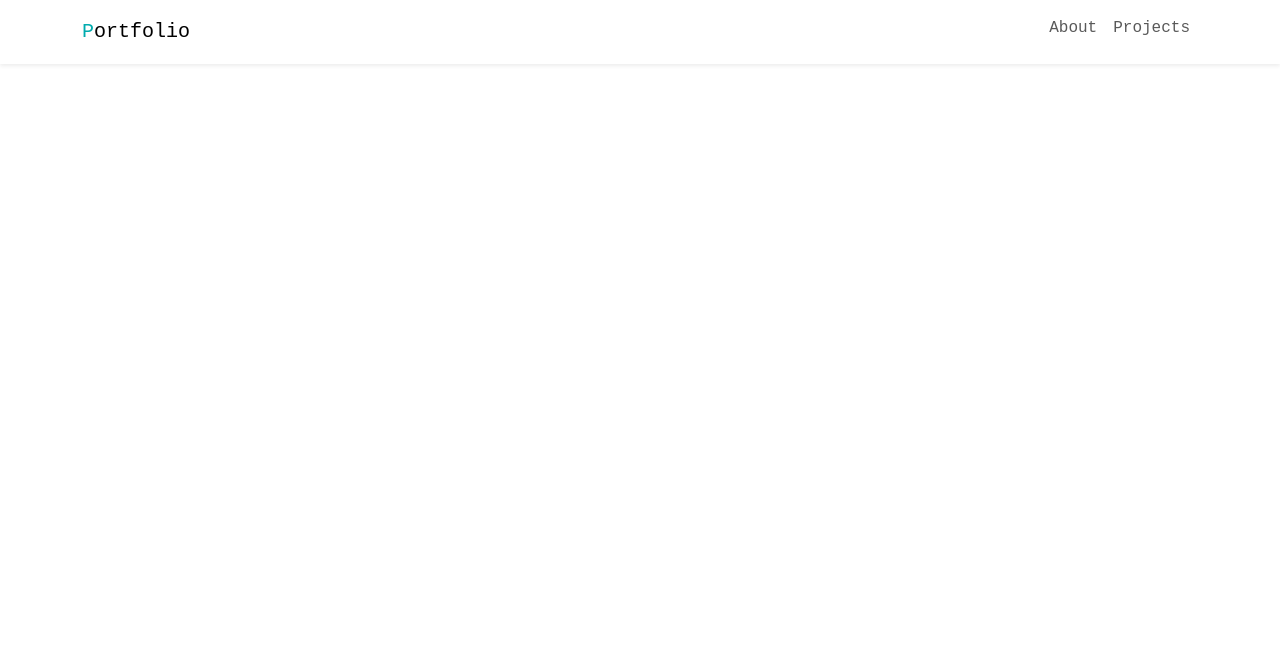
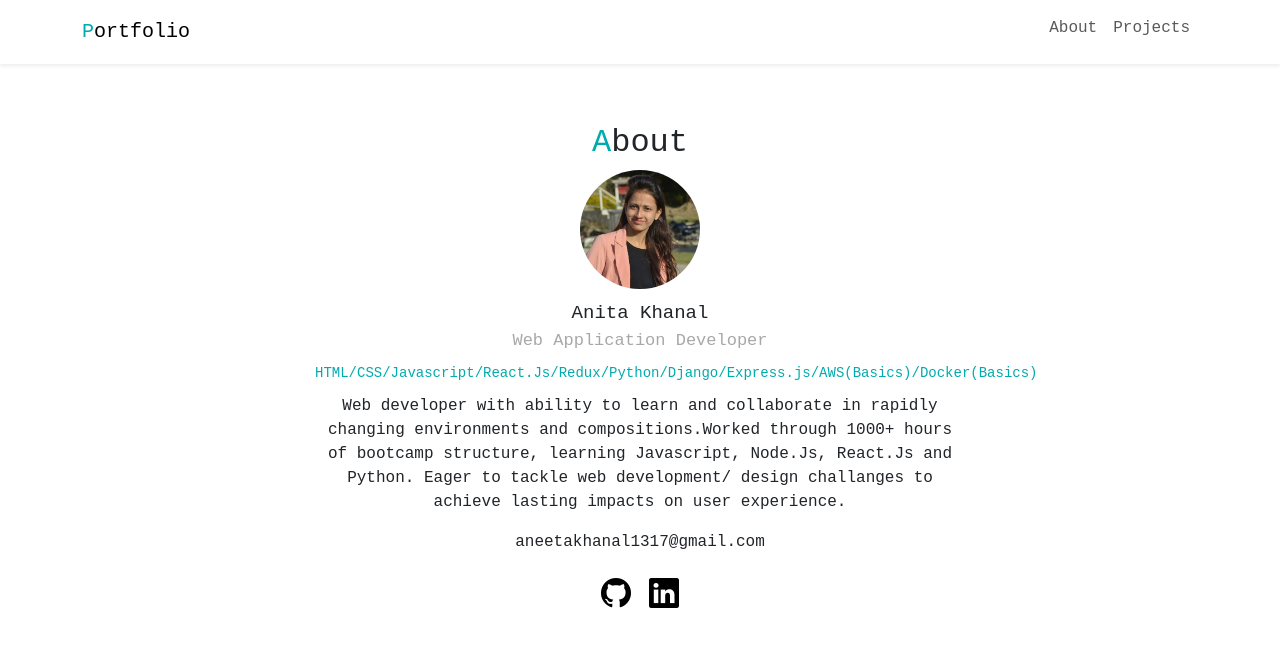
Before and after one commit to Aneeta9843/Portfolio, a plain HTML site: page index.html in a window 1280 px wide. Drawn offline with nearby package versions, Linux system fonts and the light colour scheme.

Commit message:
added the about section and also did some designation

```diff
--- a/index.html
+++ b/index.html
@@ -3,6 +3,7 @@
 <head>
     <meta charset="UTF-8">
     <meta name="viewport" content="width=, initial-scale=1.0">
+    <link rel="stylesheet" href="https://cdn.jsdelivr.net/npm/bootstrap-icons@1.10.5/font/bootstrap-icons.css">
     <link rel="icon" type="image/png" href="Image/techis-logo.png">
     <link href="https://cdn.jsdelivr.net/npm/bootstrap@5.3.1/dist/css/bootstrap.min.css" rel="stylesheet" integrity="sha384-4bw+/aepP/YC94hEpVNVgiZdgIC5+VKNBQNGCHeKRQN+PtmoHDEXuppvnDJzQIu9" crossorigin="anonymous">
     <link rel="stylesheet" href="style.css">
@@ -27,6 +28,20 @@
             </div>
         </div>
       </nav>
+      <div id="about">
+        <h2><span class="font-primary">A</span>bout</h2>
+        <img src="Image/woman.jpg">
+
+      <div class="name">Anita Khanal</div>
+      <div class="vocation">Web Application Developer</div>
+      <div class="skills">HTML/CSS/Javascript/React.Js/Redux/Python/Django/Express.js/AWS(Basics)/Docker(Basics)</div>
+      <p> Web developer with ability to learn and collaborate in rapidly changing environments and compositions.Worked through 1000+ hours of bootcamp structure, learning Javascript, Node.Js, React.Js and Python. Eager to tackle web development/ design challanges to achieve lasting impacts on user experience.</p>
+      <div class="email">aneetakhanal1317@gmail.com</div>
+      <div class="icons">
+        <a href="https://github.com/Aneeta9843"><i class="bi bi-github"></i></a>
+        <a href=""><i class="bi bi-linkedin ms-6" ></i></a>
+      </div>
+    </div>
   <script src="https://cdn.jsdelivr.net/npm/bootstrap@5.3.1/dist/js/bootstrap.min.js" integrity="sha384-Rx+T1VzGupg4BHQYs2gCW9It+akI2MM/mndMCy36UVfodzcJcF0GGLxZIzObiEfa" crossorigin="anonymous"></script>
 </body>
 </html>
--- a/style.css
+++ b/style.css
@@ -11,3 +11,40 @@ body{
     font-size: 20px;
     font-weight: bold;
  }
+ /*******
+ About
+ ********/
+ #about{
+    margin:60px auto;
+    max-width:650px;
+    text-align:center;
+ }
+ #about img{
+    border-radius:50%;
+    width: 120px;
+    margin-bottom: 10px;
+ }
+ #about .name{
+    font-size:19px;
+ }
+ #about .vocation{
+    font-size:17px;
+    color:#a8a8a8;
+    margin-bottom: 10px;
+ }
+ #about .skills{
+    font-size:14px;
+    color:#00abae;
+    margin-bottom: 10px;
+     }
+ #about .emails{
+    font-size:14px;
+    margin-top: 10px;
+ }
+ #about .icons{
+    margin-top:20px;
+    font-size: 30px;
+ }
+ #about .icons a{
+    color: black;
+ }
```
